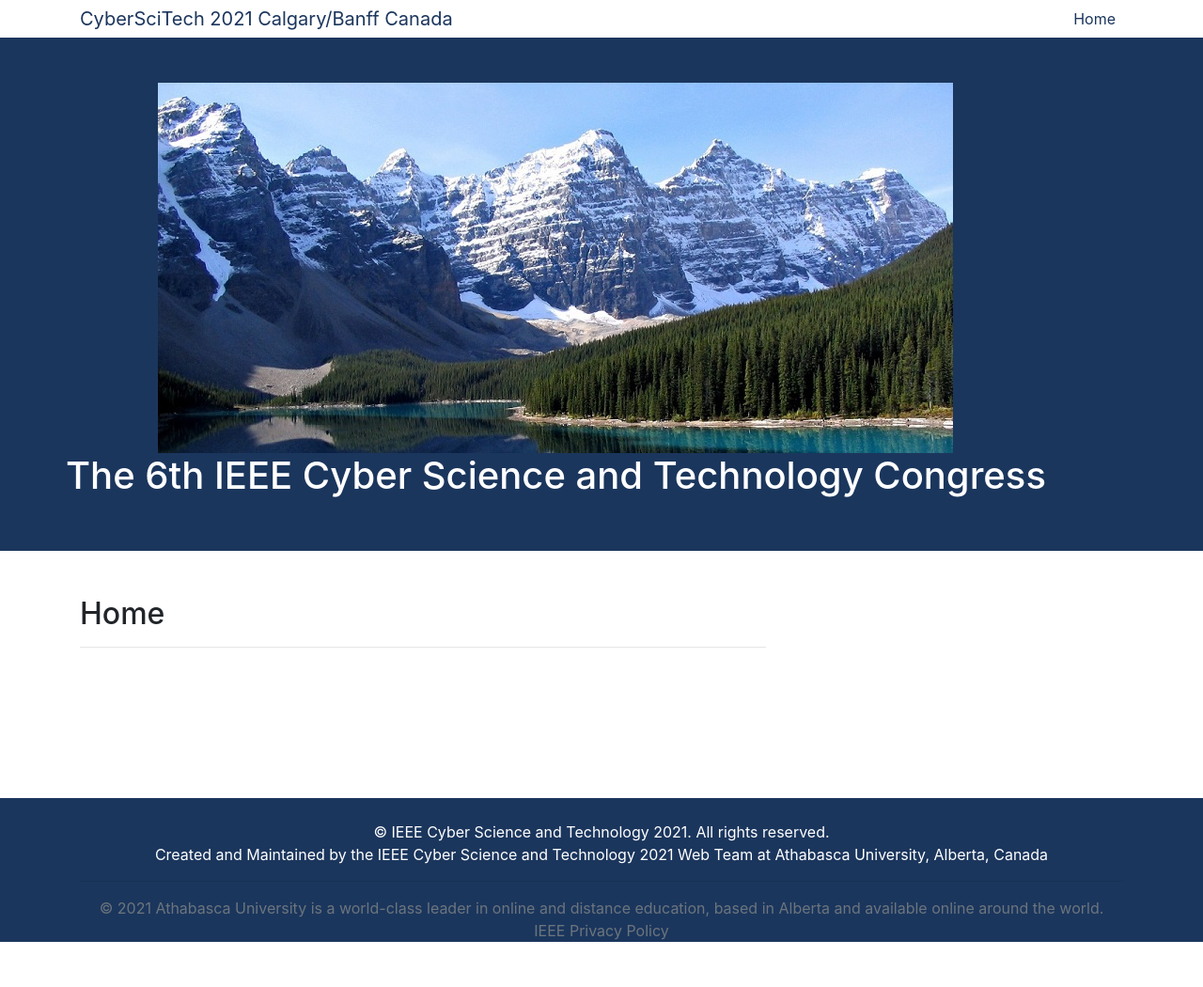
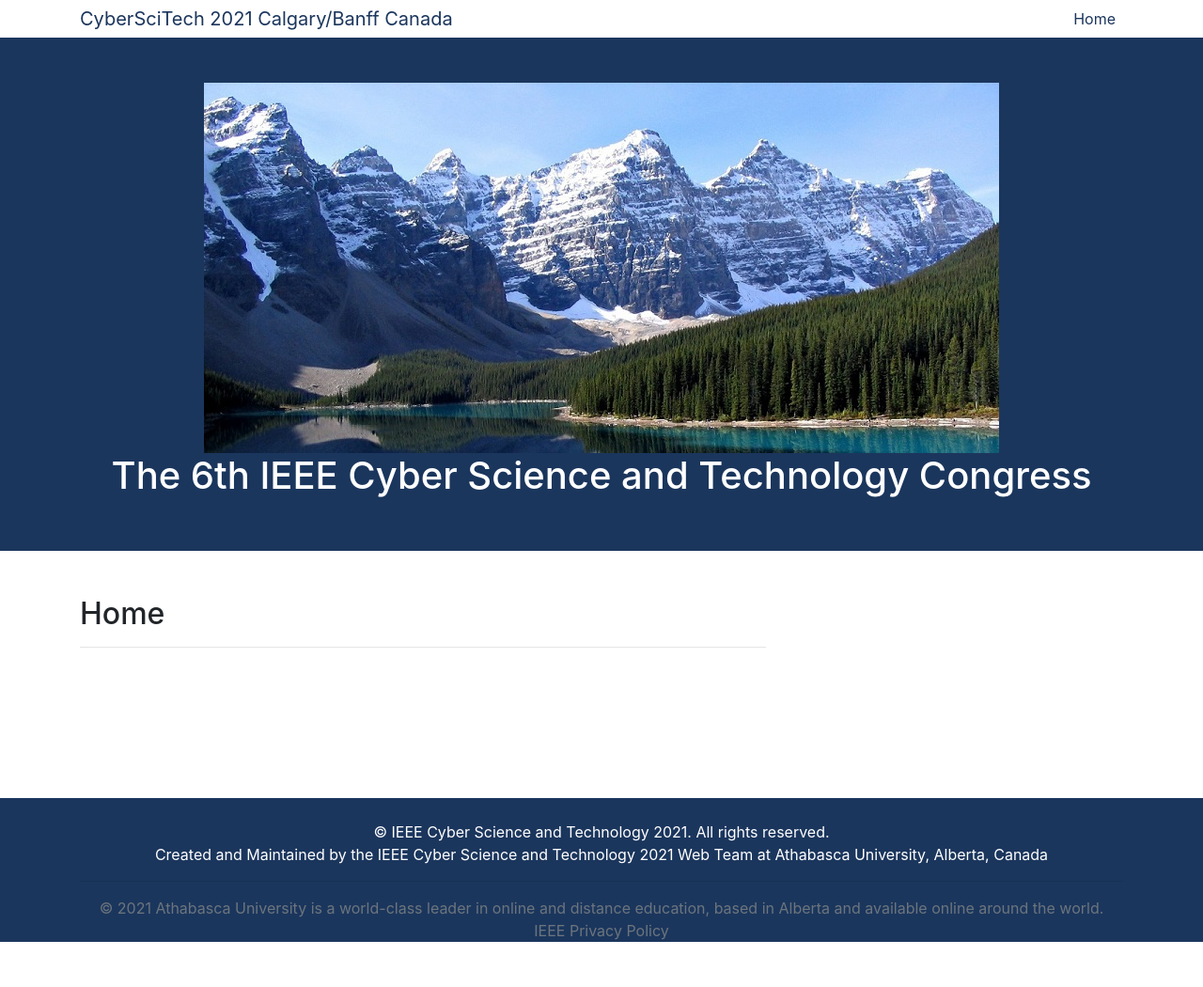
Before and after one commit to kstauff/2021, a Jekyll site: the page built from index.html, in a window 1280 px wide. Shown: the whole page at 94% size. Built offline with Jekyll 4.4.1, drawn with Linux system fonts in a browser that asks for light colours; comment, search, counter and statistics services are not loaded.

Commit message:
Update header.html

```diff
--- a/_includes/header.html
+++ b/_includes/header.html
@@ -4,7 +4,7 @@
   <div style="background:#1B365D">
   <div class="container">
 
-    <div class="row h-100 align-items-center">
+    <div class="align-items-center">
 <center>
          <img src="assets/images/banff.jpg" alt="Banff CCO Public Domain Photo https://www.publicdomainpictures.net/en/view-image.php?image=166668&picture=canadian-rockies-moraine-lake"/>
 
```
